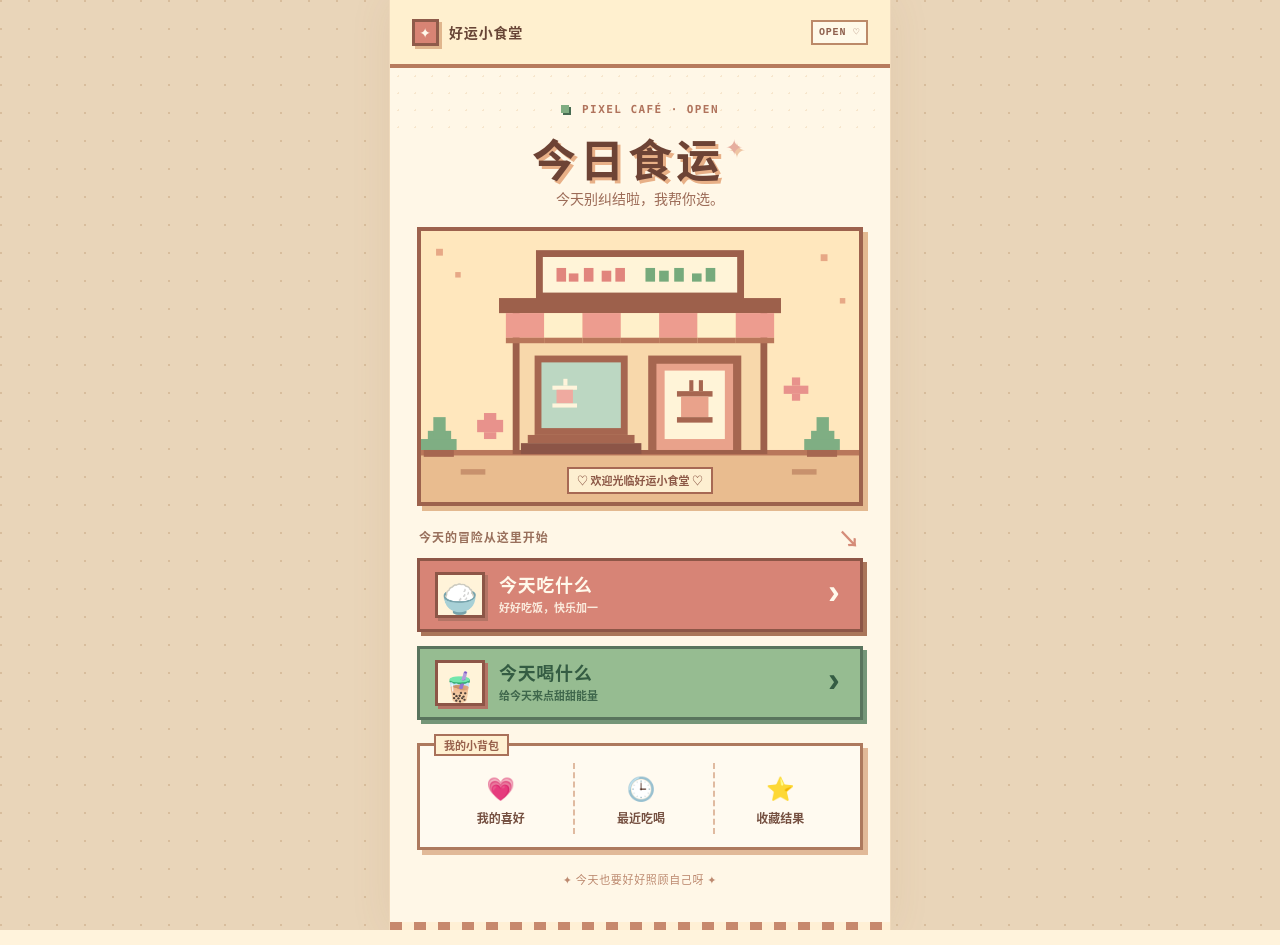
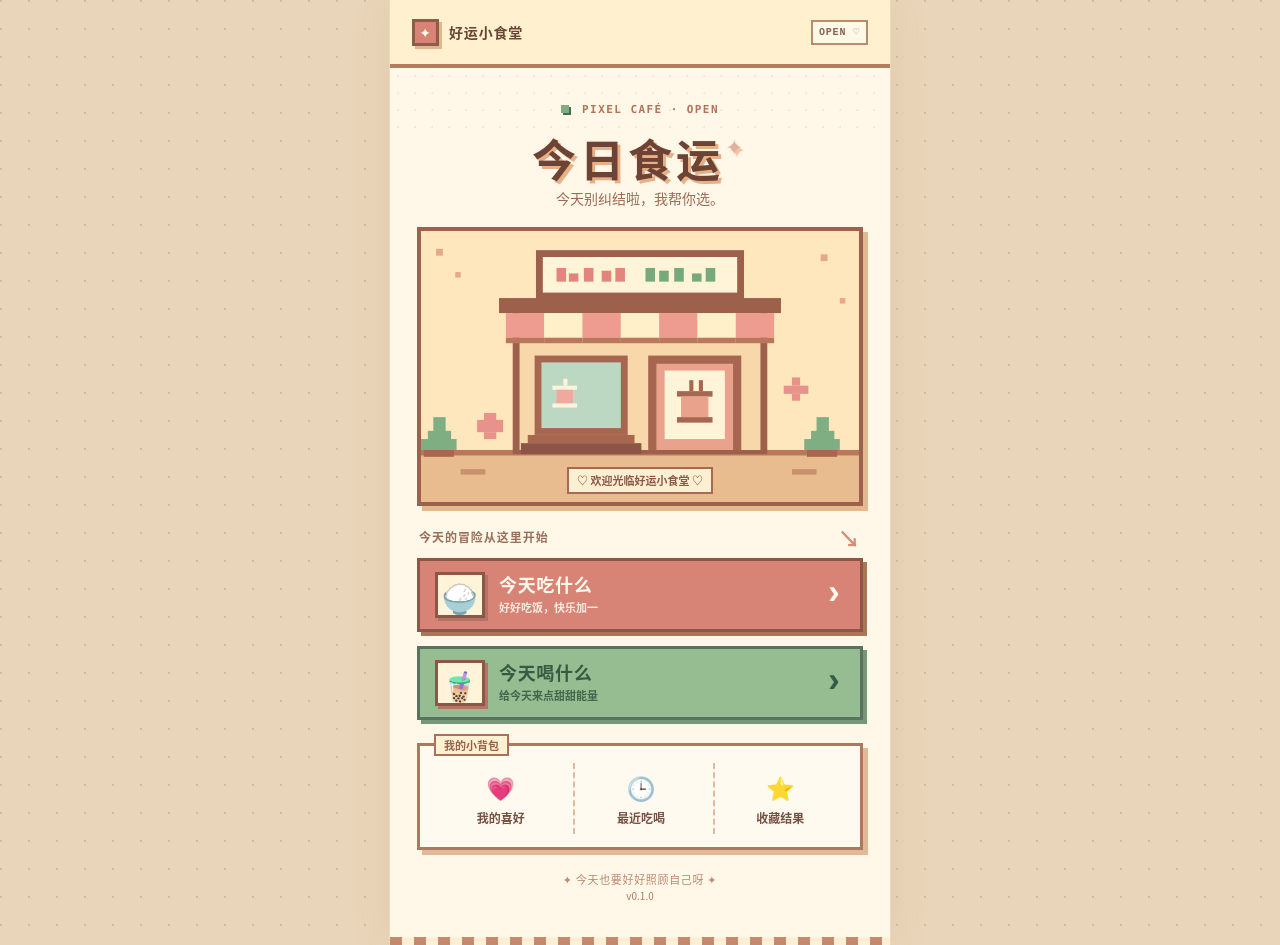
Before and after one commit to Liny95112/jinri-shiyun, a React (Vite) app: page / in a window 1280 px wide. Built offline with nearby package versions, Linux system fonts and the light colour scheme.

Commit message:
Start app version tracking at 0.1.0

```diff
--- a/package.json
+++ b/package.json
@@ -1,7 +1,7 @@
 {
   "name": "jinri-shiyun",
   "private": true,
-  "version": "1.0.0",
+  "version": "0.1.0",
   "type": "module",
   "scripts": {
     "dev": "vite --configLoader runner --host 0.0.0.0",
--- /dev/null
+++ b/src/config.ts
@@ -0,0 +1,4 @@
+import packageInfo from '../package.json'
+
+// 应用版本以 package.json 为唯一来源。
+export const APP_VERSION = packageInfo.version
--- a/src/pages/HomePage.tsx
+++ b/src/pages/HomePage.tsx
@@ -1,6 +1,7 @@
 import { motion } from 'framer-motion'
 import { PixelScene } from '../components/PixelScene'
 import { PixelButton, PixelCard } from '../components/PixelUI'
+import { APP_VERSION } from '../config'
 import type { Kind } from '../types'
 
 export function HomePage({ onPick, onNavigate }: { onPick: (kind: Kind) => void; onNavigate: (page: 'preferences' | 'history' | 'favorites') => void }) {
@@ -14,5 +15,6 @@ export function HomePage({ onPick, onNavigate }: { onPick: (kind: Kind) => void;
     </div>
     <PixelCard className="home-shortcuts"><span className="shortcuts-title">我的小背包</span><div className="shortcuts-grid"><button onClick={() => onNavigate('preferences')}><span>💗</span>我的喜好</button><button onClick={() => onNavigate('history')}><span>🕒</span>最近吃喝</button><button onClick={() => onNavigate('favorites')}><span>⭐</span>收藏结果</button></div></PixelCard>
     <p className="home-footer">✦ 今天也要好好照顾自己呀 ✦</p>
+    <small className="block text-center text-[10px] text-[#a77b65]">v{APP_VERSION}</small>
   </main>
 }
```
Also changed, not shown: 1 other file (tests, documents, lock files or other folders).
